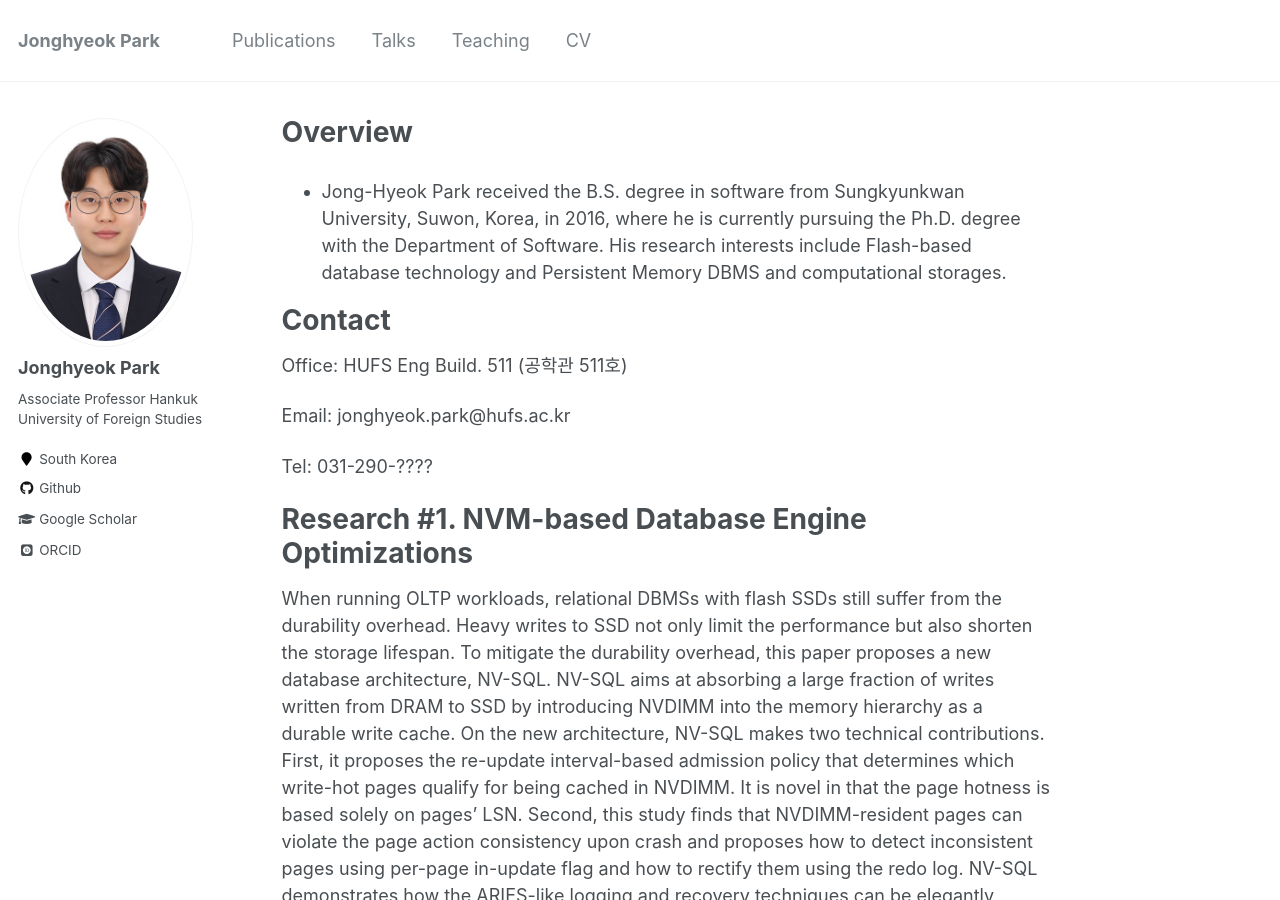
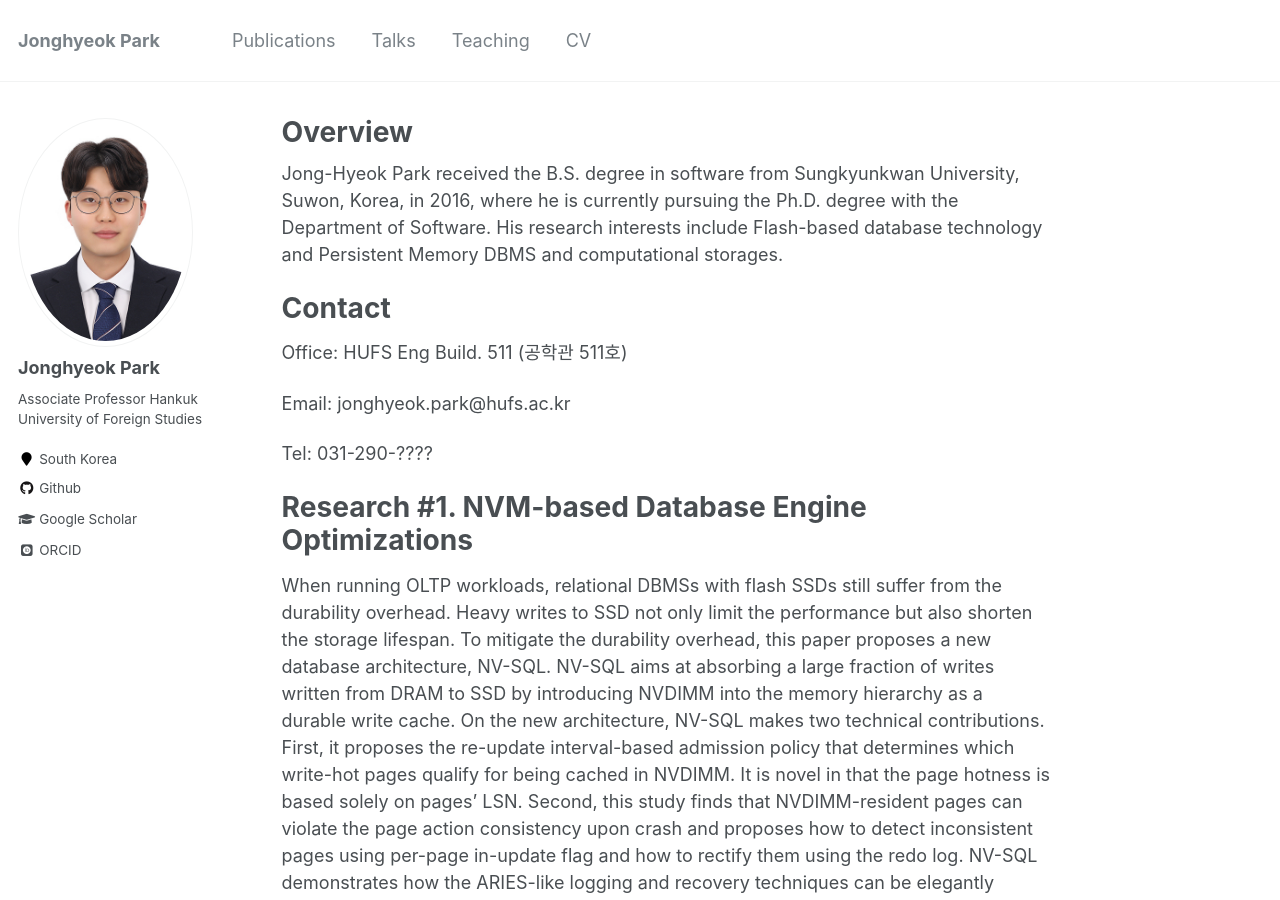
Before and after one commit to JonghyeokPark/JonghyeokPark.github.io, a Jekyll site: the page built from _pages/about.md, in a window 1280 px wide and 900 px high. Built offline with Jekyll 4.4.1, drawn with Linux system fonts in a browser that asks for light colours; some web fonts are replaced.

```diff
--- a/_pages/about.md
+++ b/_pages/about.md
@@ -8,14 +8,16 @@ redirect_from:
   - /about.html
 ---
 
-- Jong-Hyeok Park received the B.S. degree in software from Sungkyunkwan University, Suwon, Korea, in 2016, where he is currently pursuing the Ph.D. degree with the Department of Software.
+Jong-Hyeok Park received the B.S. degree in software from Sungkyunkwan University, Suwon, Korea, in 2016, where he is currently pursuing the Ph.D. degree with the Department of Software.
 His research interests include Flash-based database technology and Persistent Memory DBMS and computational storages.
 
 Contact
 ======
 Office: HUFS Eng Build. 511 (공학관 511호)
 
+
 Email: jonghyeok.park@hufs.ac.kr
+
 
 Tel: 031-290-????
 
```
